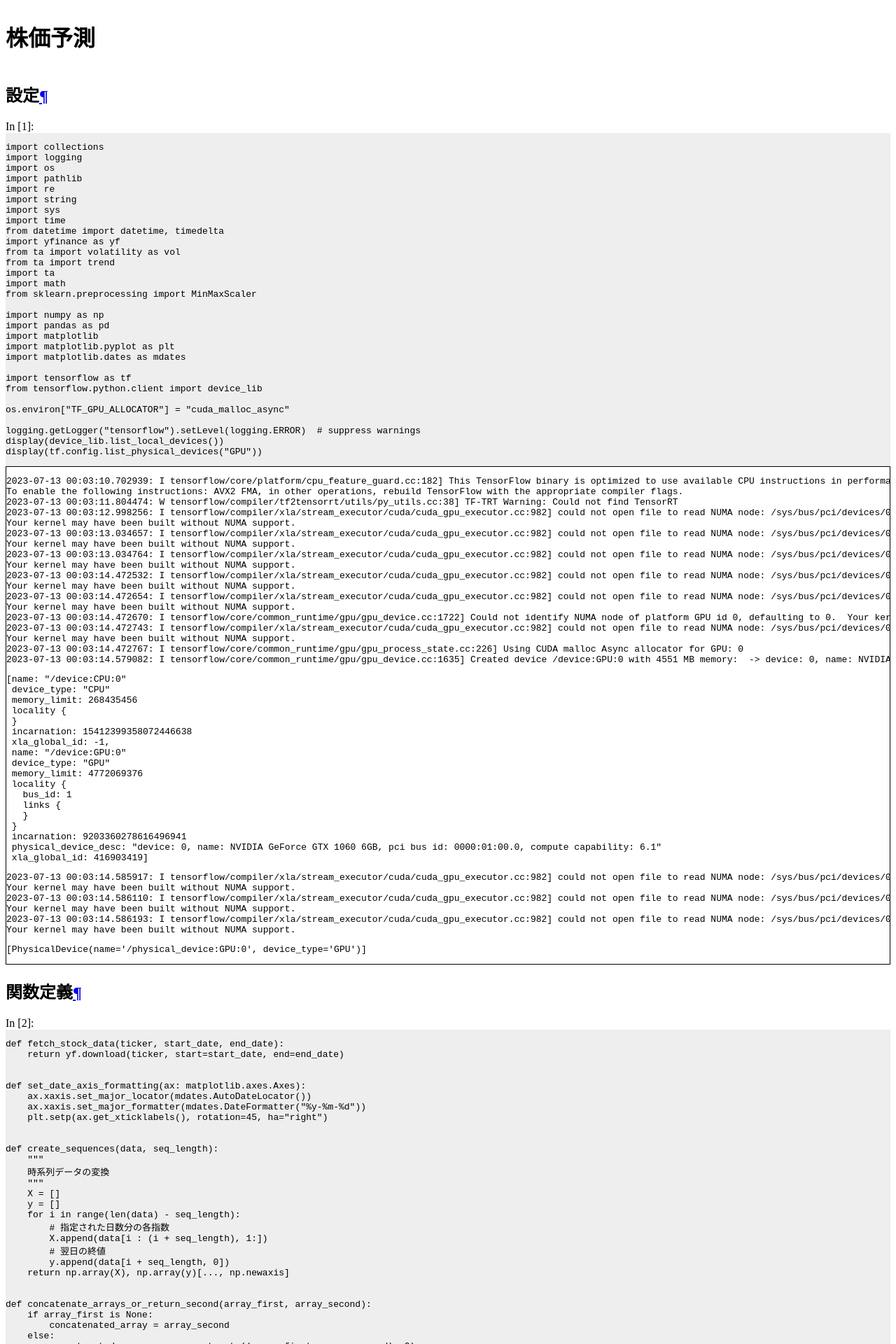
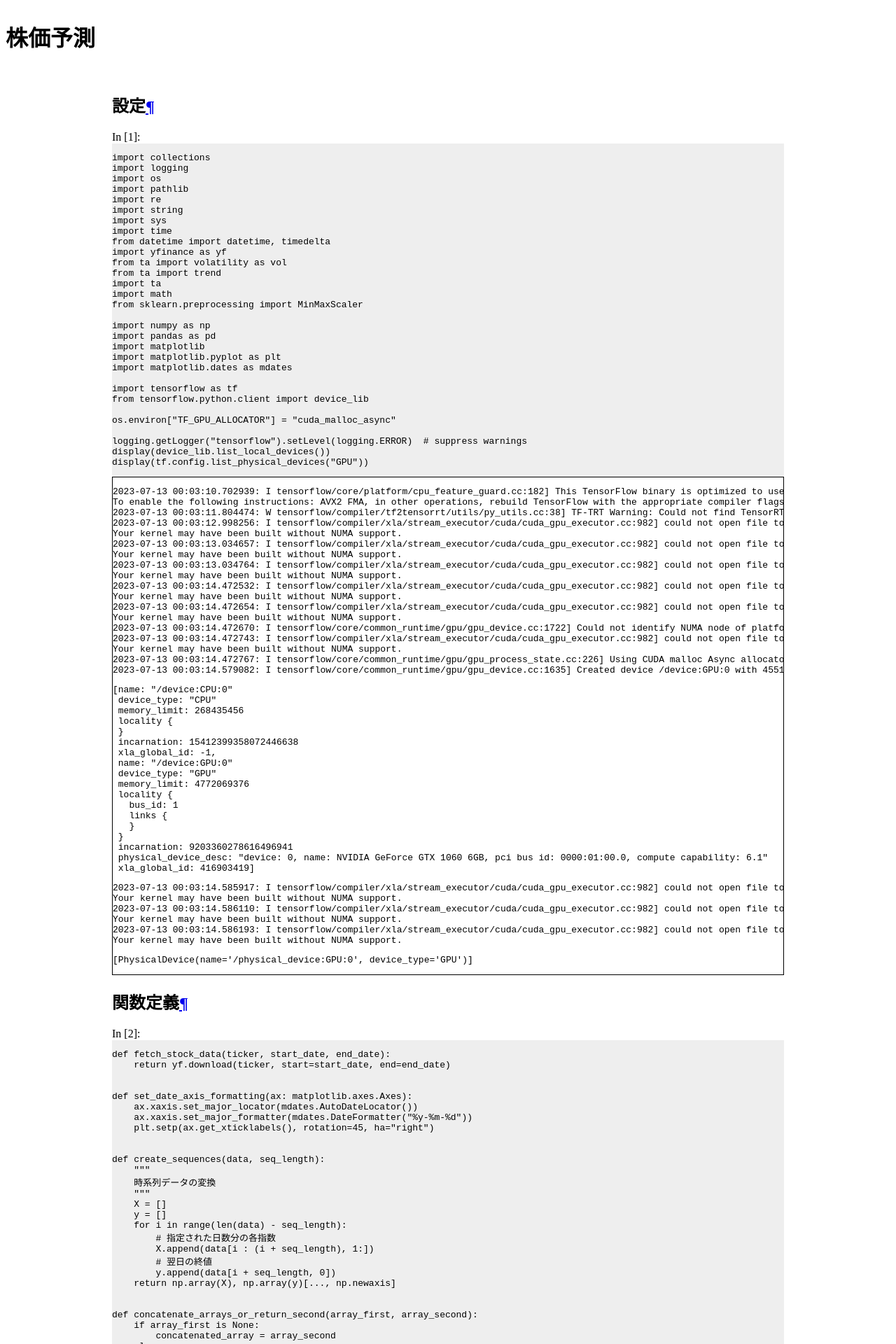
Before and after one commit to keiichiro-sonoda/keiichiro-sonoda.github.io, a Jekyll site: the page built from _posts/2023-07-12-multi-stock-encoder.md, in a window 1280 px wide. Shown: the top 1920 px of the page at 70% size. Built offline with Jekyll 4.4.1, drawn with Linux system fonts in a browser that asks for light colours.

Commit message:
cssを分けた

```diff
--- a/_layouts/jupyter.html
+++ b/_layouts/jupyter.html
@@ -4,28 +4,7 @@
     <meta charset="UTF-8">
     <meta name="viewport" content="width=device-width, initial-scale=1.0">
     <title>{{ page.title }}</title>
-    <style>
-        body {
-            display: flex;
-            flex-direction: column;
-            min-height: 100vh;
-        }
-        .input_area {
-            background-color: #eee;
-            overflow-x: auto;
-        }
-        .output {
-            border: solid 1px black;
-            overflow-x: auto;
-        }
-        /* main {
-            flex: 1;
-            width: 100%;
-            max-width: 960px;
-            margin: 0 auto;
-            padding: 15px;
-        } */
-    </style>
+    <link rel="stylesheet" href="/css/jupyter.css" type="text/css">
 </head>
 <body>
     <header>
--- /dev/null
+++ b/css/jupyter.css
@@ -0,0 +1,20 @@
+body {
+    display: flex;
+    flex-direction: column;
+    min-height: 100vh;
+}
+.input_area {
+    background-color: #eee;
+    overflow-x: auto;
+}
+.output {
+    border: solid 1px black;
+    overflow-x: auto;
+}
+main {
+    flex: 1;
+    width: 100%;
+    max-width: 960px;
+    margin: 0 auto;
+    padding: 15px;
+}
```
